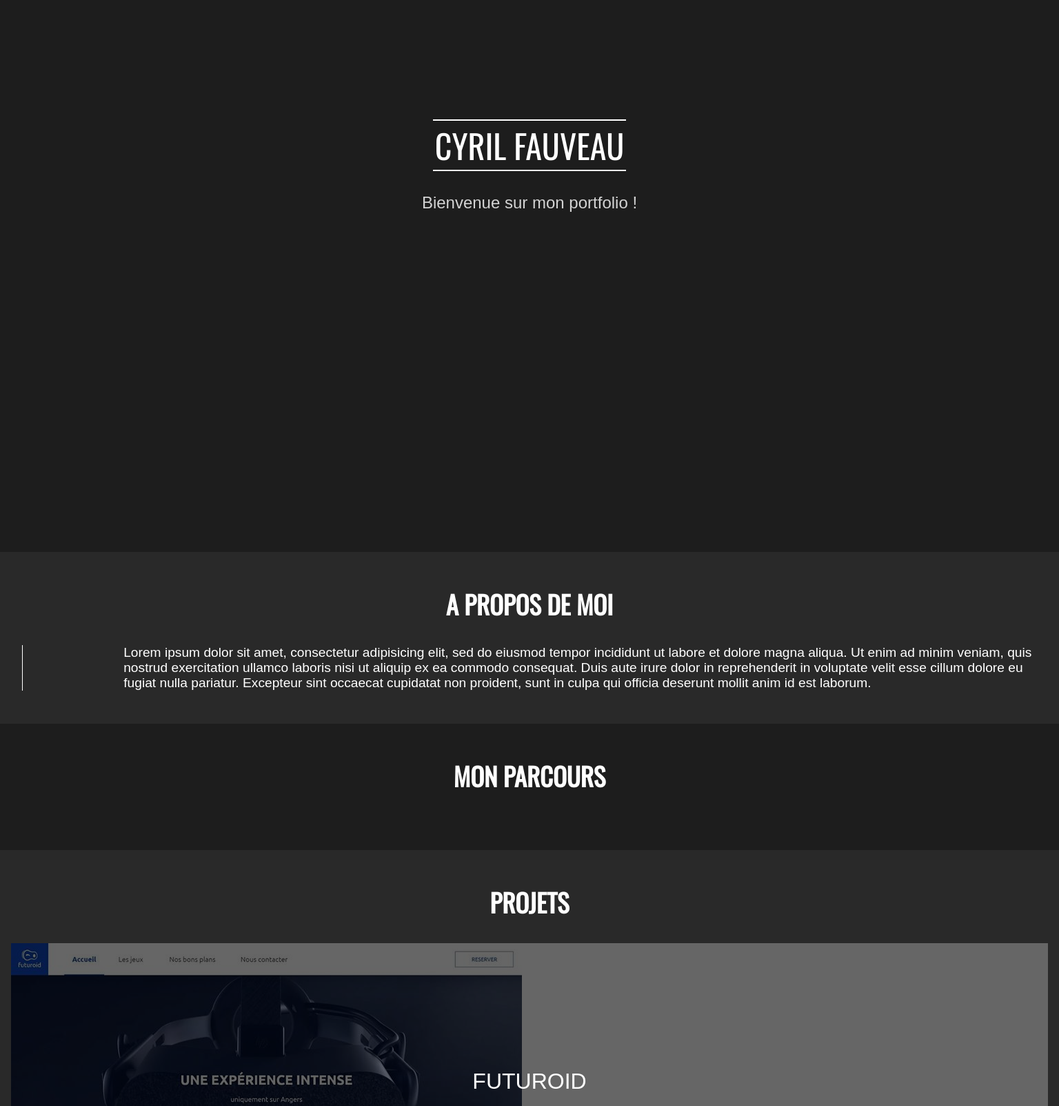
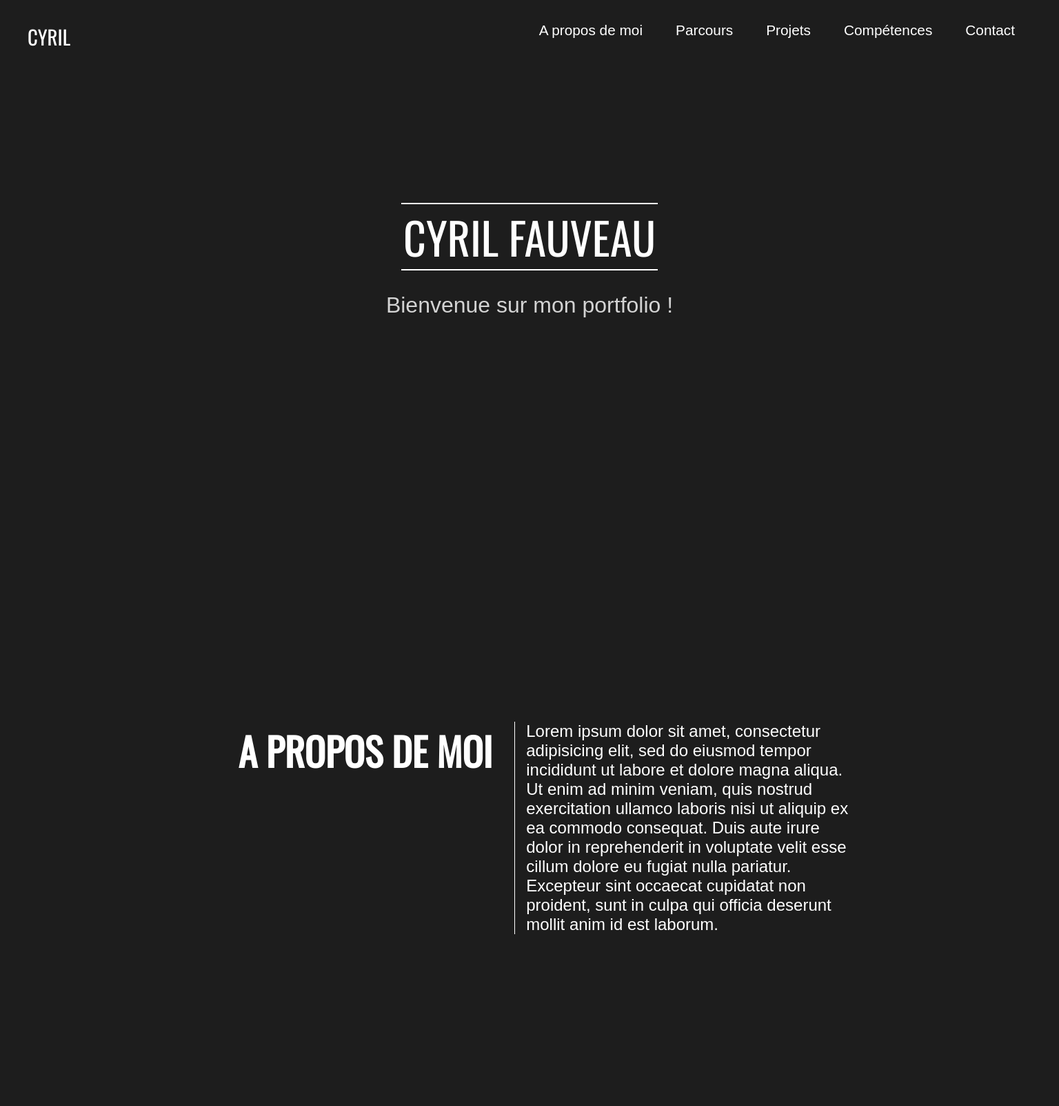
Before and after one commit to CyrilFauveau/CyrilFauveau.github.io, a PHP site: page / in a window 1536 px wide. Shown: the top 1603 px of the page at 69% size. Run offline with PHP 8.4, Linux system fonts and the light colour scheme.

Commit message:
css: pc version

```diff
--- a/css/master.css
+++ b/css/master.css
@@ -35,6 +35,9 @@ strong {
 }
 
 /* -------------------- COMMONS -------------------- */
+html {
+  scroll-behavior: smooth;
+}
 body {
   background: #1d1d1d;
   color: white;
@@ -47,9 +50,13 @@ body {
 .block_main > section:nth-child(even) {
   background: rgba(255, 255, 255, .05);
 }
+.block_main > section .inner {
+  max-width: 1170px;
+  margin: 0 auto;
+}
 
 ::-webkit-scrollbar {
-    display: none;
+  display: none;
 }
 
 .subtitle {
@@ -62,36 +69,7 @@ body {
 /* -------------------- HEADER -------------------- */
 .block_header {
   display: none;
-  position: fixed;
-  width: 100%;
-  background: #1d1d1d;
 }
-.block_header .logo {
-  display: none;
-}
-.block_header .main_menu {
-  display: none;
-  text-transform: uppercase;
-  font-size: 1.5rem;
-  box-shadow: 0px 1px 5px #101010;
-  padding: .8rem;
-}
-.block_header .main_menu a {
-  display: block;
-  padding: .5rem;
-}
-.block_header .hamburger {
-  position: absolute;
-  top: 10px;
-  right: 10px;
-  width: 50px;
-  height: 50px;
-  background: #404040;
-}
-.block_header .main_menu.open {
-  display: block;
-}
-
 
 /* -------------------- MAIN -------------------- */
 .block_main {
@@ -107,7 +85,7 @@ body {
   text-align: center;
 }
 .block_presentation .inner {
-  padding: 0 5% 10%;
+  padding: 0 5% 15%;
 }
 .block_presentation .title {
   display: inline-block;
@@ -136,8 +114,6 @@ body {
   font-size: 2rem;
 }
 
-
-
 /* -------------------- ABOUT ME -------------------- */
 .block_aboutme .inner {
   display: flex;
@@ -159,7 +135,9 @@ body {
 }
 
 /* -------------------- CURSUS -------------------- */
+.block_cursus {
 
+}
 
 /* -------------------- PROJECTS -------------------- */
 .block_projects {
@@ -211,11 +189,11 @@ body {
   text-transform: capitalize;
   font-family: 'Oswald', sans-serif;
   font-size: 1.8rem;
-  margin: 3rem 0 1rem;
+  margin: 4rem 0 1rem;
 }
 .block_skills .list {
   display: flex;
-  justify-content: space-between;
+  justify-content: center;
   flex-flow: wrap;
 }
 .block_skills .list .skill {
@@ -230,8 +208,7 @@ body {
   height: 5em;
   background-color: #505050;
   border-radius: 50%;
-  margin: 1rem;
-  /* line-height: 5em; */
+  margin: 1rem 1.5rem;
 }
 .block_skills .progress-circle:after {
   border: none;
@@ -239,7 +216,6 @@ body {
   top: 0.35em;
   left: 0.35em;
   text-align: center;
-  /* display: block; */
   border-radius: 50%;
   width: 4.3em;
   height: 4.3em;
@@ -309,9 +285,10 @@ body {
   border-radius: 3px;
   font-size: 1.3rem;
   margin: .5rem 0 2rem;
-  padding: .5rem .2rem;
+  padding: .5rem;
 }
 .block_contact .block_form .send {
+  cursor: pointer;
   display: block;
   width: auto;
   background: rgba(255, 255, 255, .1);
@@ -327,7 +304,159 @@ body {
 
 /* -------------------- MEDIA QUERIES -------------------- */
 
-@media (min-width: 1024px)
+
+
+@media (min-width: 768px)
 {
+  /* -------------------- COMMONS -------------------- */
+  .subtitle {
+    font-size: 2.5rem;
+  }
 
+  /* -------------------- PRESENTATION -------------------- */
+  .block_presentation .inner {
+    padding: 0 5% 10%;
+  }
+  .block_presentation .title {
+    font-size: 4rem;
+  }
+  .block_presentation .presentation {
+    font-size: 2rem;
+  }
+
+  /* -------------------- ABOUT ME -------------------- */
+  .block_aboutme .inner {
+    max-width: 700px;
+    justify-content: center;
+    margin: auto;
+  }
+  .block_aboutme .text {
+    margin-left: 1rem;
+  }
+
+  /* -------------------- PROJECTS -------------------- */
+  .block_projects .carousel {
+    max-width: 700px;
+    margin: auto;
+  }
+
+  /* -------------------- CONTACT -------------------- */
+  .block_contact .block_form {
+    max-width: 500px;
+    margin: auto;
+  }
 }
+
+
+
+
+
+@media (min-width: 1336px)
+{
+  /* -------------------- COMMONS -------------------- */
+  .block_main > section {
+    display: flex;
+    flex-direction: column;
+    justify-content: center;
+    min-height: 100vh;
+    background: #1d1d1d !important;
+    padding: 0 !important;
+  }
+
+  .subtitle {
+    font-size: 3rem;
+    margin-bottom: 5rem;
+  }
+
+  /* -------------------- HEADER -------------------- */
+  .block_header {
+    display: block;
+    position: fixed;
+    width: 100%;
+  }
+  .block_header .inner {
+    display: flex;
+    justify-content: space-between;
+    padding: 1.7rem 2rem;
+  }
+  .block_header .logo {
+    display: block;
+    font-family: 'Oswald', sans-serif;
+    text-transform: uppercase;
+    font-size: 1.8rem;
+  }
+  .block_header .main_menu {
+    font-size: 1.3rem;
+  }
+  .block_header .main_menu > ul {
+    display: flex;
+    justify-content: flex-end;
+  }
+  .block_header .main_menu a {
+    display: block;
+    margin: 0 1.5rem;
+  }
+
+  /* -------------------- PRESENTATION -------------------- */
+  .block_presentation .inner {
+    padding: 0 5% 5%;
+  }
+
+  /* -------------------- ABOUT ME -------------------- */
+  .block_aboutme .inner {
+    max-width: none;
+    justify-content: center;
+  }
+  .block_aboutme .subtitle {
+    width: 30%;
+    text-align: right;
+    margin-right: 2rem;
+  }
+  .block_aboutme .text {
+    width: 40%;
+  }
+
+  /* -------------------- POJECTS -------------------- */
+  .block_projects .subtitle {
+    margin-top: 5rem;
+  }
+
+  /* -------------------- SKILLS -------------------- */
+  .block_skills .inner {
+    padding: 5rem 0;
+  }
+  .block_skills .subtitle {
+    margin-top: 5rem;
+  }
+
+  /* -------------------- CONTACT -------------------- */
+  .block_contact .subtitle {
+    margin: 5rem 0;
+  }
+}
+
+
+
+
+
+@media (min-width: 1536px)
+{
+  /* -------------------- HEADER -------------------- */
+  .block_header .inner {
+    padding: 2rem 2.5rem;
+  }
+
+  /* -------------------- PROJECTS -------------------- */
+  .block_projects .subtitle {
+    margin: 2rem 0 5rem;
+  }
+
+  /* -------------------- ABOUT ME -------------------- */
+  .block_aboutme .subtitle {
+    width: 35%;
+    font-size: 3.5rem;
+  }
+  .block_aboutme .text {
+    font-size: 1.5rem;
+  }
+}
--- a/index.html
+++ b/index.html
@@ -15,24 +15,24 @@
     <header class="block_header">
       <div class="inner">
 
-        <span class="logo">Cyril</span>
+        <a href="#presentation" class="logo">Cyril</a>
 
-        <nav id="main_menu" class="main_menu">
+        <nav class="main_menu">
           <ul>
-            <li><a href="">A propos de moi</a></li>
-            <li><a href="">Parcours</a></li>
-            <li><a href="">Compétences</a></li>
-            <li><a href="">Contact</a></li>
+            <li><a href="#aboutme">A propos de moi</a></li>
+            <li><a href="#cursus">Parcours</a></li>
+            <li><a href="#projects">Projets</a></li>
+            <li><a href="#skills">Compétences</a></li>
+            <li><a href="#contact">Contact</a></li>
           </ul>
         </nav>
-        <div id="hamburger" class="hamburger"></div>
 
       </div>
     </header>
 
     <main class="block_main">
 
-      <section class="block_presentation">
+      <section id="presentation" class="block_presentation">
         <div class="inner">
 
           <h1 class="title" data-aos="fade-up"><strong>Cyril Fauveau</strong></h1>
@@ -41,16 +41,10 @@
             Bienvenue sur mon <strong>portfolio</strong> !
           </p>
 
-          <div class="scroll_down">
-            <a href="#">
-              <i class="fa fa-angle-double-down"></i>
-            </a>
-          </div>
-
         </div>
       </section>
 
-      <section class="block_aboutme">
+      <section id="aboutme" class="block_aboutme">
         <div class="inner">
           <h2 class="subtitle" data-aos="fade-up" data-aos-anchor-placement="center-bottom">A PROPOS DE MOI</h2>
           <div class="left"></div>
@@ -58,13 +52,13 @@
         </div>
       </section>
 
-      <section class="block_cursus">
+      <section id="cursus" class="block_cursus">
         <div class="inner">
           <h2 class="subtitle" data-aos="fade-up" data-aos-anchor-placement="center-bottom">MON PARCOURS</h2>
         </div>
       </section>
 
-      <section class="block_projects">
+      <section id="projects" class="block_projects">
         <div class="inner">
           <h2 class="subtitle" data-aos="fade-up" data-aos-anchor-placement="center-bottom">PROJETS</h2>
           <div class="carousel">
@@ -82,7 +76,7 @@
         </div>
       </section>
 
-      <section class="block_skills">
+      <section id="skills" class="block_skills">
         <div class="inner">
           <h2 class="subtitle" data-aos="fade-up" data-aos-anchor-placement="center-bottom">COMPETENCES</h2>
           <div class="frontend">
@@ -183,7 +177,7 @@
         </div>
       </section>
 
-      <section class="block_contact">
+      <section id="contact" class="block_contact">
         <div class="inner">
           <h2 class="subtitle" data-aos="fade-up" data-aos-anchor-placement="center-bottom">CONTACT</h2>
           <form class="block_form" action="index.html">
@@ -205,16 +199,6 @@
       </div>
     </footer>
 
-    <script>
-
-      document.addEventListener("DOMContentLoaded", function() {
-        document.getElementById('hamburger').addEventListener("click", function() {
-          document.getElementById('main_menu').classList.toggle("open");
-        });
-      });
-
-    </script>
-
     <script src="aos-master/dist/aos.js"></script>
     <script>
       AOS.init();
```
